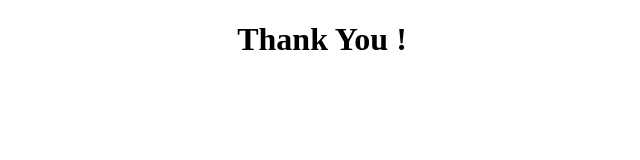
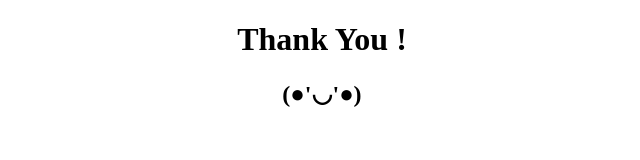
Before and after one commit to puneethkumarvh/hmtl_cv, a plain HTML site: page landing.html in a window 1280 px wide. Shown: the full height of the page, 318-958 px from the left. Drawn offline with Linux system fonts and the light colour scheme.

Commit message:
Update landing.html

```diff
--- a/landing.html
+++ b/landing.html
@@ -8,7 +8,7 @@
     <center>
 
       <h1>Thank You !</h1>
-     <!-- <h2>(●'◡'●)</h2>  -->
+     <h2>(●'◡'●)</h2>
        </center>
 
   </body>
```
